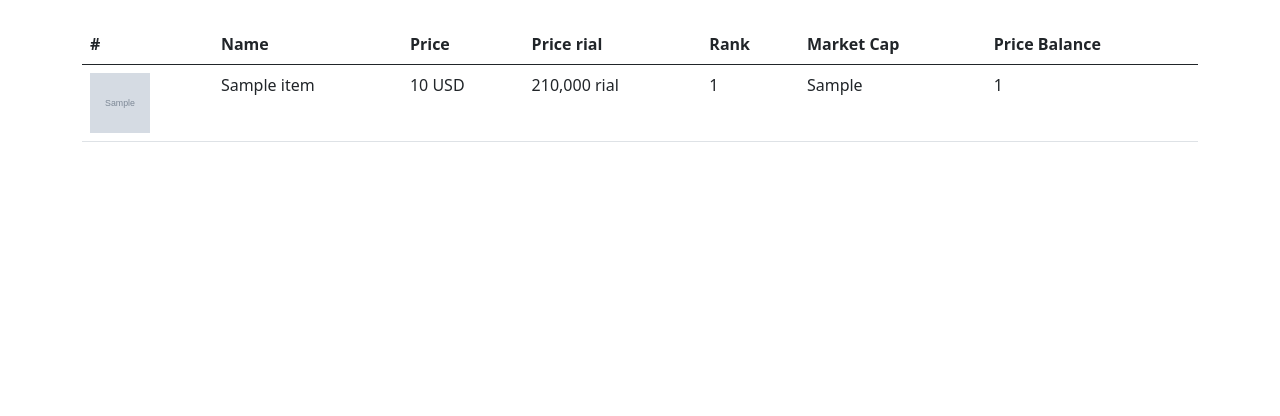
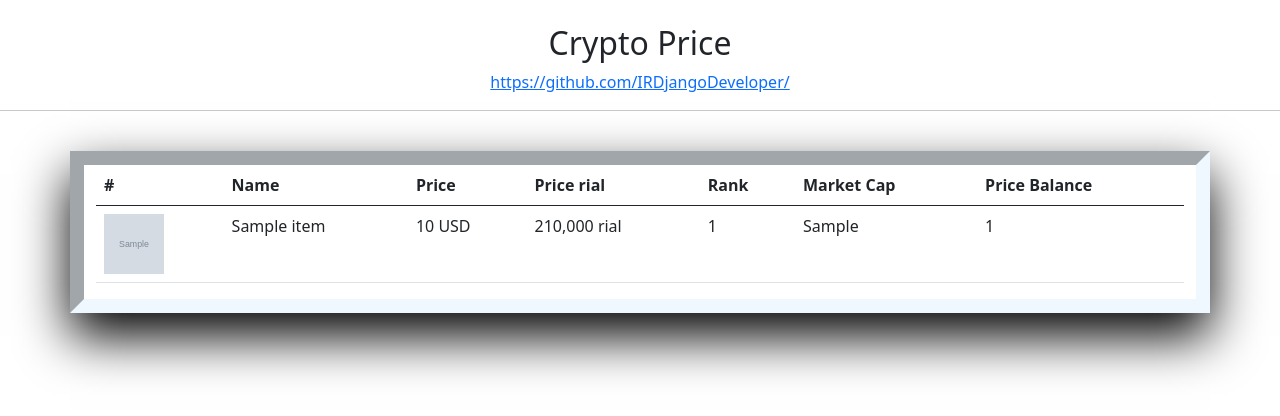
Before and after one commit to IRDjangoDeveloper/TopCryptoPrice, a Django app: page / in a window 1280 px wide. Shown: the top 416 px of the page. Run offline with Django 3.2, Linux system fonts and the light colour scheme; tables that the repository leaves empty hold one stand-in row (values such as "Sample post"); grey boxes marked "Sample" are stand-in pictures; a database or web service that is not in the repository returns one stand-in record (values such as "Sample title"); data that the repository does not hold is empty; some libraries are stand-ins or nearby versions.

Commit message:
Update base.html

```diff
--- a/coins/templates/base.html
+++ b/coins/templates/base.html
@@ -14,7 +14,11 @@
   </head>
   <body>
   <br>
-    <div class="container">
+  <H2 style="text-align: center">Crypto Price</H2>
+  <p style="text-align: center"><a href="https://github.com/IRDjangoDeveloper/">https://github.com/IRDjangoDeveloper/</a></p>
+  <hr>
+  <BR>
+    <div class="container" style="border: 14px inset aliceblue;box-shadow: 0 23px 49px 0 rgb(0, 0, 0);">
         <table class="table">
   <thead>
     <tr>
```
